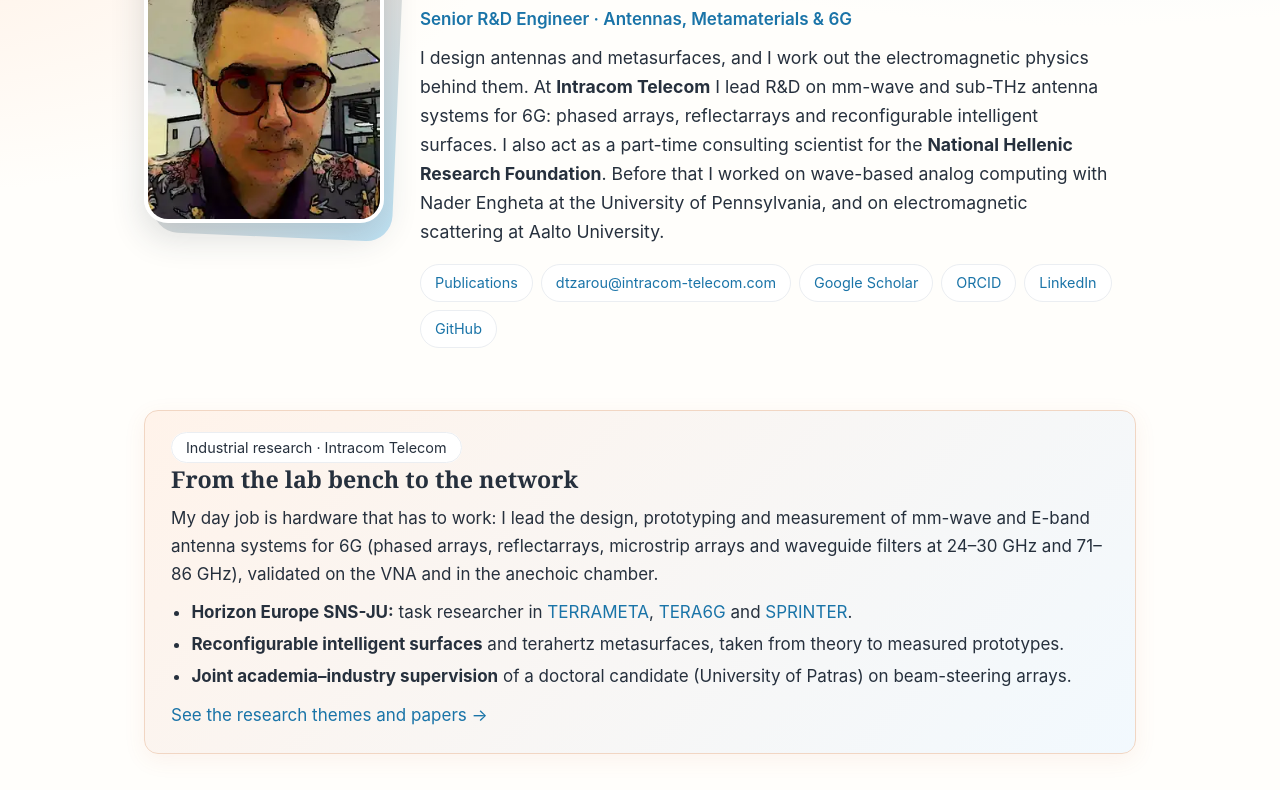
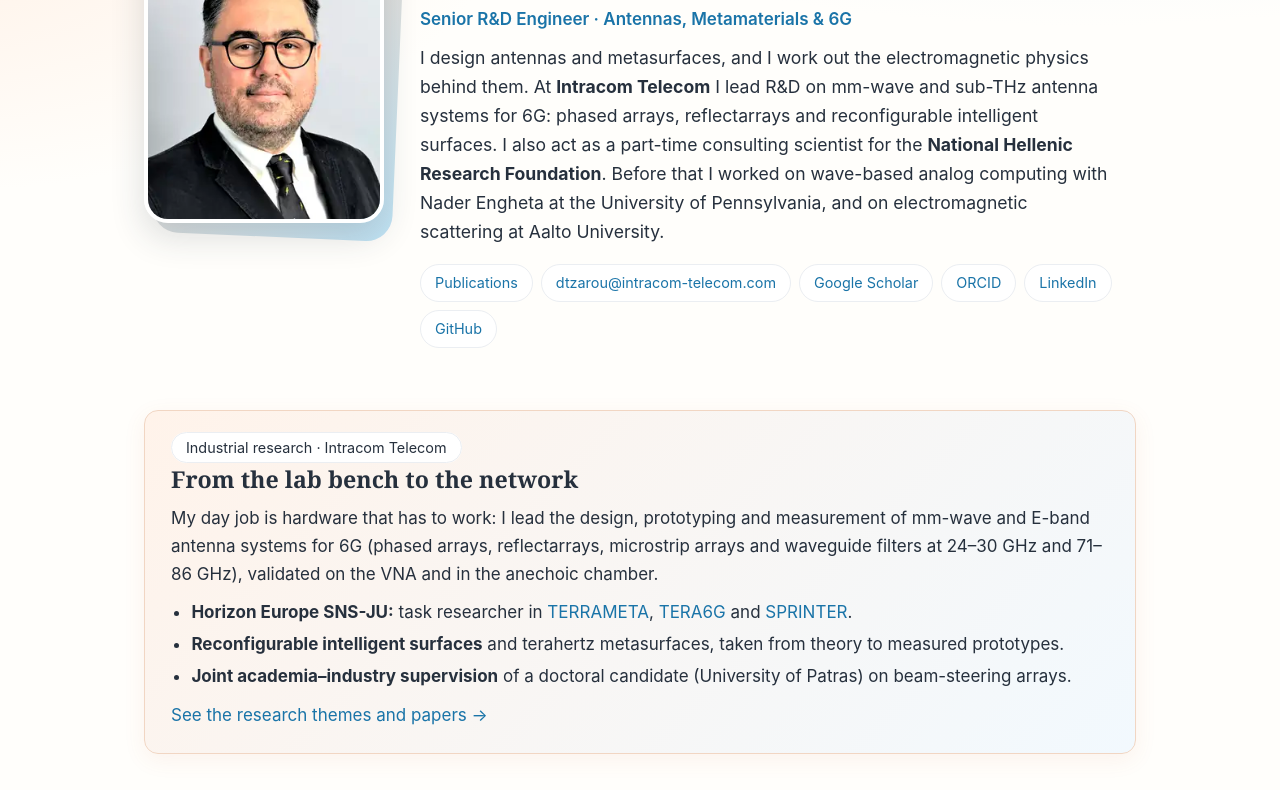
Before and after one commit to dtzarouc/dtzarouc.github.io, a plain HTML site: page index.html in a window 1280 px wide. Shown: the part 204-994 px from the top of the page. Drawn offline with Linux system fonts and the light colour scheme.

Commit message:
Update index.html

```diff
--- a/index.html
+++ b/index.html
@@ -12,7 +12,7 @@
 <main class="wrap">
 
 <section class="hero">
-  <figure class="portrait"><img src="assets/headshot-expr.webp" alt="Expressionist portrait of Dimitrios C. Tzarouchis" width="288" height="360"></figure>
+  <figure class="portrait"><img src="assets/headshot-pro.webp" alt="Portrait of Dimitrios C. Tzarouchis" width="288" height="360"></figure>
   <div>
     <h1>Dimitrios C. Tzarouchis, Ph.D.</h1>
     <p class="role">Senior R&amp;D Engineer · Antennas, Metamaterials &amp; 6G</p>
```
